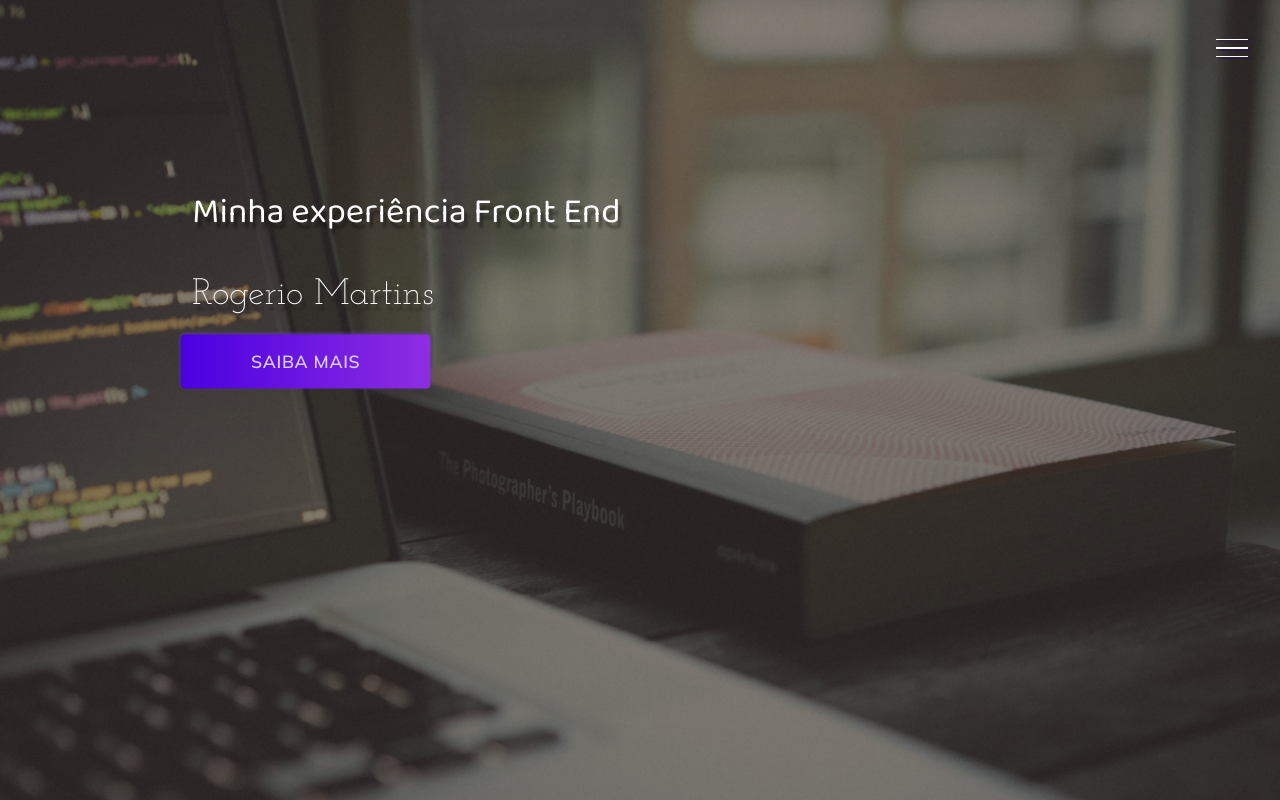
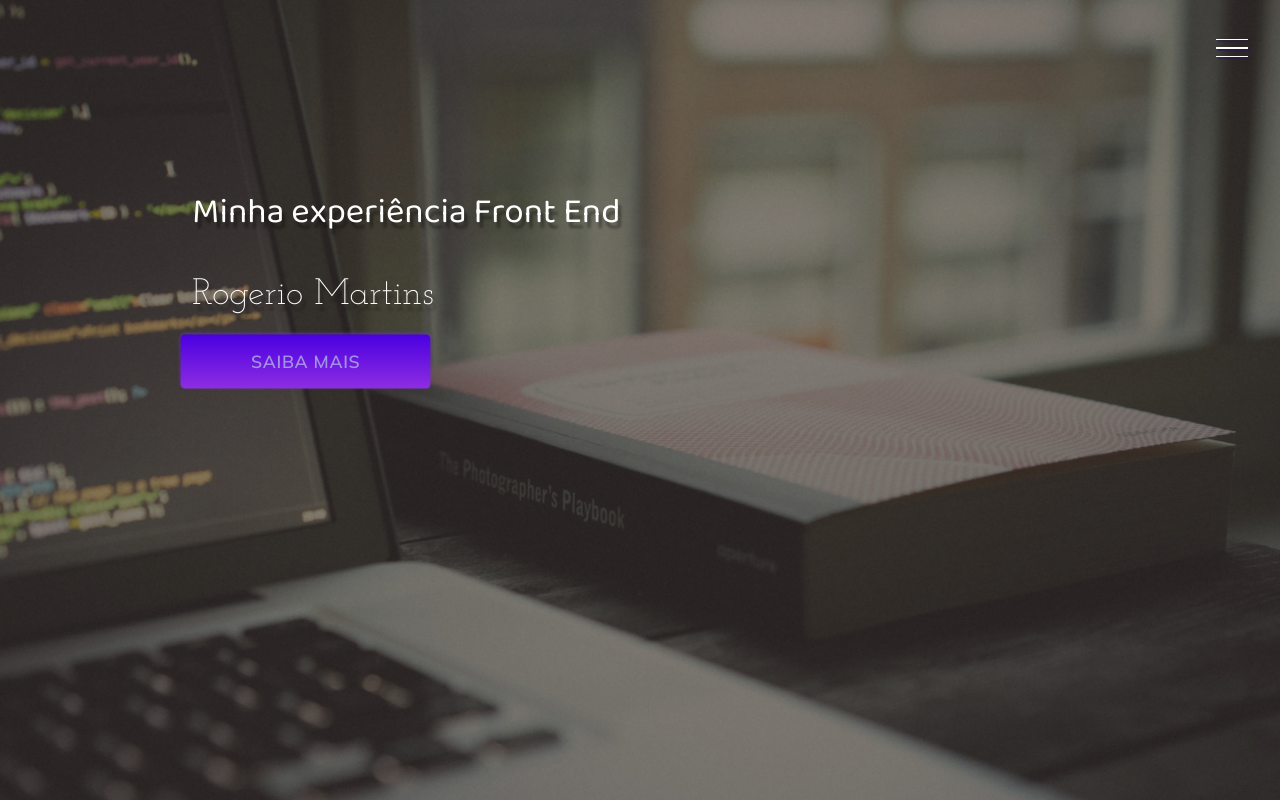
Before and after one commit to Rogerio-139715/portifolio, a plain HTML site: page index.html in a window 1280 px wide. In both pictures the pointer is over the button "SAIBA MAIS". Shown: the top 800 px of the page. Drawn offline with nearby package versions, Linux system fonts and the light colour scheme.

Commit message:
:package: ajuste

```diff
--- a/assets/css/sltyle.css
+++ b/assets/css/sltyle.css
@@ -16,6 +16,7 @@ html, body{
     box-sizing: border-box;
     margin:0;
     padding:0;
+    scroll-behavior: smooth;
 }
 
 :root{
@@ -176,7 +177,9 @@ header{
 }
 
 .banner button:hover{
-    color:#d6cef7;
+    background: #8e2de2;
+    background: -webkit-linear-gradient(to left, #8e2de2, #4a00e0);
+    background: linear-gradient(to top, #8e2de2, #4a00e0);
     transform: scale(1.1) !important;
     transition: all ease 0.7;
 
@@ -680,6 +683,7 @@ header{
         border-radius: .6rem;
         box-shadow: 0 0.2rem 0.6rem #00000008;
         display: none;
+
 
      }
 
--- a/assets/js/script.js
+++ b/assets/js/script.js
@@ -72,7 +72,7 @@ $(document).ready(function(){
 
      //SMOOTH SCROLLING TO TOP
      $('.scrollToTop').click(function(){
-       $('html,body').animate({scrollTop: 0}, 1200)
+       $('html,body').animate({scrollTop: 0}, 300)
      })
 
  });
```
